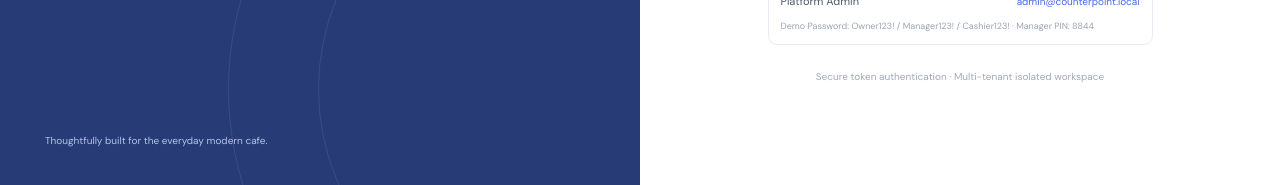
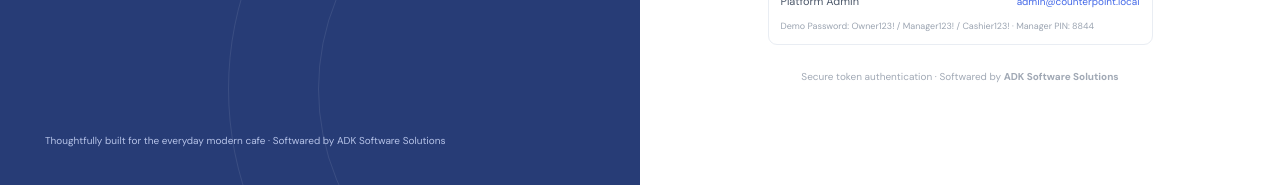
Before and after one commit to adksoftwares/nila-cafe, a React (Vite) app in the folder client/: page / in a window 1280 px wide. Shown: the part 615-800 px from the top of the page. Built offline with nearby package versions, Linux system fonts and the light colour scheme; no server answers.

Commit message:
feat(branding): add 'Softwared by ADK Software Solutions' across app footer, sidebar, login, and receipts

```diff
--- a/client/src/App.jsx
+++ b/client/src/App.jsx
@@ -642,6 +642,24 @@ function MainPOSApp({
             />
           )}
         </div>
+
+        <footer className="app-software-footer" style={{
+          textAlign: 'center',
+          padding: '14px 20px',
+          fontSize: '11px',
+          color: '#64748b',
+          borderTop: '1px solid #e2e8f0',
+          background: '#fff',
+          marginTop: 'auto',
+          display: 'flex',
+          alignItems: 'center',
+          justifyContent: 'center',
+          gap: '6px'
+        }}>
+          <span>ADK Cafe POS</span>
+          <span>•</span>
+          <span>Softwared by <strong style={{ color: '#0f172a' }}>ADK Software Solutions</strong></span>
+        </footer>
       </main>
 
       {modal === 'receipt' && (
--- a/client/src/components/Sidebar.jsx
+++ b/client/src/components/Sidebar.jsx
@@ -121,6 +121,16 @@ export default function Sidebar({ user, page, setPage, salesCount, shopName, onL
             <LogOut size={17} />
           </button>
         </div>
+
+        <div className="sidebar-software-footer" style={{
+          padding: '8px 12px 14px',
+          textAlign: 'center',
+          fontSize: '10px',
+          color: '#94a3b8',
+          letterSpacing: '0.2px'
+        }}>
+          Softwared by <strong style={{ color: '#64748b' }}>ADK Software Solutions</strong>
+        </div>
       </div>
     </aside>
   );
--- a/client/src/components/modals/ReceiptModal.jsx
+++ b/client/src/components/modals/ReceiptModal.jsx
@@ -237,6 +237,17 @@ export default function ReceiptModal({ receipt, shopName, onClose, api, onFlash
               </div>
             )}
             <p className="receipt-thanks">Thank you for visiting ADK Cafe. Come again!</p>
+            <div style={{
+              textAlign: 'center',
+              fontSize: '10px',
+              fontWeight: 600,
+              color: '#475569',
+              marginTop: '6px',
+              paddingTop: '6px',
+              borderTop: '1px dashed #cbd5e1'
+            }}>
+              Softwared by ADK Software Solutions
+            </div>
           </div>
         ) : (
           /* KITCHEN ORDER TICKET (KOT) */
--- a/client/src/pages/LoginScreen.jsx
+++ b/client/src/pages/LoginScreen.jsx
@@ -43,7 +43,7 @@ export default function LoginScreen({ onLogin, loading, error, onFlash }) {
           </div>
         </div>
 
-        <div className="art-footer">Thoughtfully built for the everyday modern cafe.</div>
+        <div className="art-footer">Thoughtfully built for the everyday modern cafe · Softwared by ADK Software Solutions</div>
       </div>
 
       <div className="login-panel">
@@ -139,7 +139,7 @@ export default function LoginScreen({ onLogin, loading, error, onFlash }) {
             <small>Demo Password: Owner123! / Manager123! / Cashier123! · Manager PIN: 8844</small>
           </div>
 
-          <p className="login-legal">Secure token authentication · Multi-tenant isolated workspace</p>
+          <p className="login-legal">Secure token authentication · Softwared by <strong>ADK Software Solutions</strong></p>
         </form>
       </div>
     </div>
--- a/client/src/utils/escpos.js
+++ b/client/src/utils/escpos.js
@@ -177,7 +177,7 @@ export function generateReceiptESCPOS(sale, options = {}) {
   add(ESCPOS_COMMANDS.ALIGN_CENTER);
   addText('Thank you for dining with us!');
   addText('Please retain receipt for your records.');
-  addText('Powered by ADK Cafe POS');
+  addText('Softwared by ADK Software Solutions');
 
   add(ESCPOS_COMMANDS.FEED_3);
   add(ESCPOS_COMMANDS.CUT_PAPER);
--- a/client/src/utils/formatters.js
+++ b/client/src/utils/formatters.js
@@ -90,7 +90,7 @@ export function downloadReceiptText(receipt, shopName = 'ADK Cafe') {
     divider,
     centerText('Thank you for dining with ADK Cafe!'),
     centerText('Please retain receipt for your records.'),
-    centerText('Powered by ADK POS'),
+    centerText('Softwared by ADK Software Solutions'),
     doubleDivider,
     '\n'
   ];
```
Also changed, not shown: 1 other file (tests, documents, lock files or other folders).
